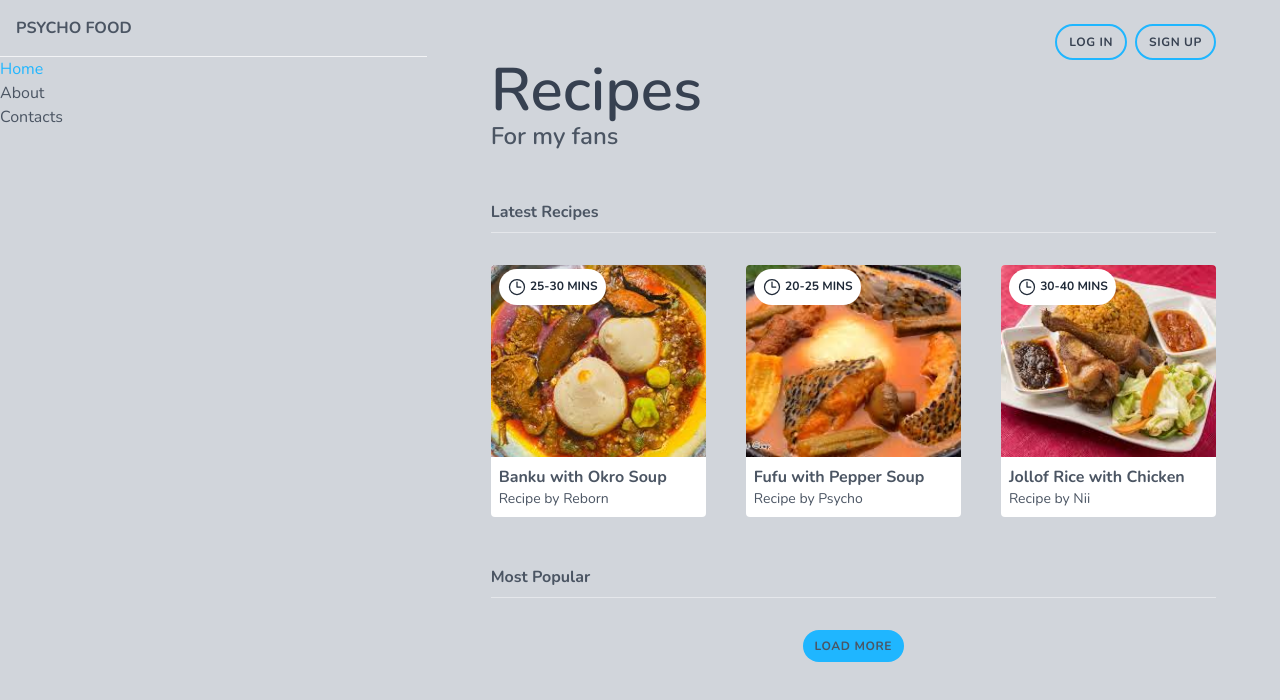
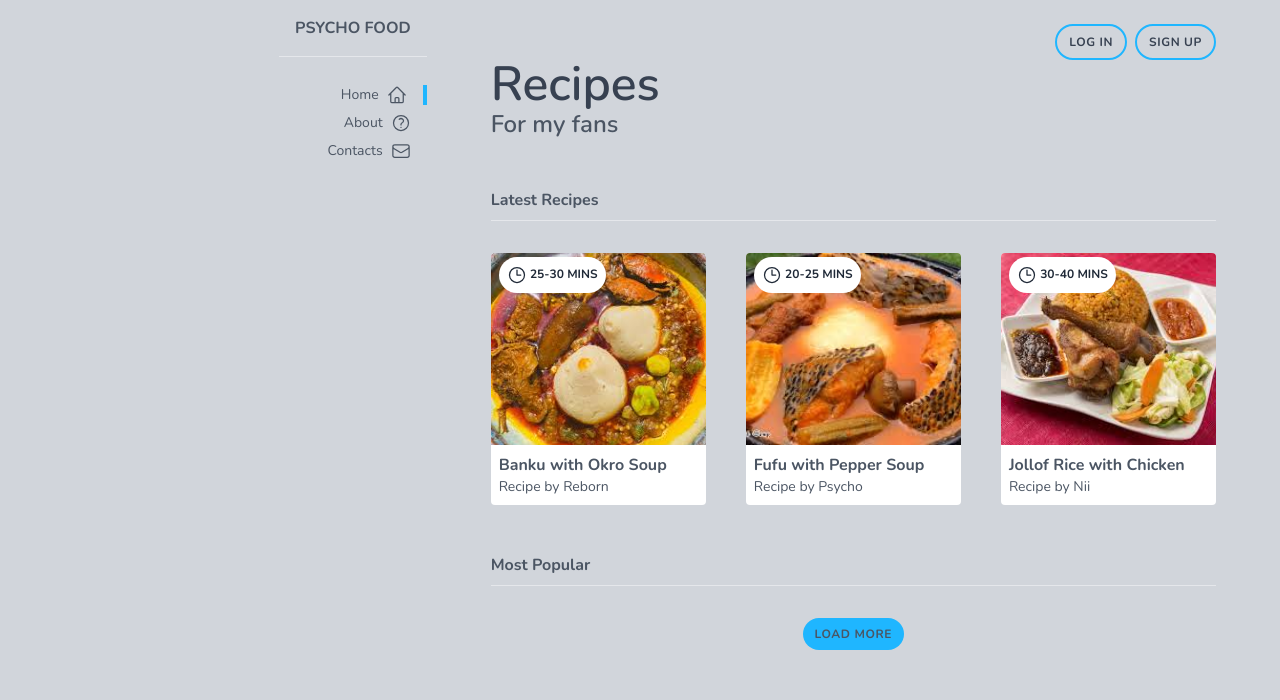
Before and after one commit to CyrilAshong/Tailwind, a website: page src/index.html in a window 1280 px wide. Drawn offline with nearby package versions, Linux system fonts and the light colour scheme.

Commit message:
Tailwind

```diff
--- a/src/index.html
+++ b/src/index.html
@@ -9,31 +9,42 @@
 <body class="text-gray-600 font-body bg-gray-300">
     <!-- content -->
     <div class="grid md:grid-cols-3 ">
-        <div class="md:span-col-1">
-            <nav>
-                <div>
-                    <h1 class="font-bold uppercase p-4 border-b border-gray-100">
-                        <a href="/">Psycho Food</a>
+        <div class="md:span-col-1 md:flex md:justify-end">
+            <nav class="text-right">
+                <div class="flex justify-between items-center border-b">
+                    <h1 class="font-bold uppercase p-4 border-gray-100">
+                        <a class="hover:text-primary" href="/">Psycho Food</a>
                     </h1>
+                    <div class="px-4 md:hidden cursor-pointer" id="burger">
+                        <svg class="w-6" xmlns="http://www.w3.org/2000/svg" fill="none" viewBox="0 0 24 24" stroke-width="1.5" stroke="currentColor" class="w-6 h-6">
+                            <path stroke-linecap="round" stroke-linejoin="round" d="M3.75 6.75h16.5M3.75 12h16.5m-16.5 5.25h16.5" />
+                        </svg>
+                    </div>
                 </div>
-                <ul>
-                    <li class="text-primary">
-                        <a href="#">
+                <ul class="text-sm mt-6 hidden md:block" id="menu">
+                    <li class="py-1">
+                        <a href="#" class="px-4 flex justify-end border-r-4 border-primary">
                             <span>Home</span>
+                            <svg class="w-5 ml-2" xmlns="http://www.w3.org/2000/svg" fill="none" viewBox="0 0 24 24" stroke-width="1.5" stroke="currentColor" class="w-6 h-6">
+                                <path stroke-linecap="round" stroke-linejoin="round" d="m2.25 12 8.954-8.955c.44-.439 1.152-.439 1.591 0L21.75 12M4.5 9.75v10.125c0 .621.504 1.125 1.125 1.125H9.75v-4.875c0-.621.504-1.125 1.125-1.125h2.25c.621 0 1.125.504 1.125 1.125V21h4.125c.621 0 1.125-.504 1.125-1.125V9.75M8.25 21h8.25" />
+                            </svg>
                         </a>
                     </li>
-                </ul>
-                <ul>
-                    <li>
-                        <a href="#">
+                    <li class="py-1">
+                        <a href="#" class="px-4 flex justify-end">
                             <span>About</span>
+                            <svg class="w-5 ml-2" xmlns="http://www.w3.org/2000/svg" fill="none" viewBox="0 0 24 24" stroke-width="1.5" stroke="currentColor" class="w-6 h-6">
+                                <path stroke-linecap="round" stroke-linejoin="round" d="M9.879 7.519c1.171-1.025 3.071-1.025 4.242 0 1.172 1.025 1.172 2.687 0 3.712-.203.179-.43.326-.67.442-.745.361-1.45.999-1.45 1.827v.75M21 12a9 9 0 1 1-18 0 9 9 0 0 1 18 0Zm-9 5.25h.008v.008H12v-.008Z" />
+                            </svg>
                         </a>
                     </li>
-                </ul>
-                <ul>
-                    <li>
-                        <a href="#">
+                    <li class="py-1">
+                        <a href="#" class="px-4 flex justify-end">
                             <span>Contacts</span>
+                            <svg class="w-5 ml-2" xmlns="http://www.w3.org/2000/svg" fill="none" viewBox="0 0 24 24" stroke-width="1.5" stroke="currentColor" class="w-6 h-6">
+                                <path stroke-linecap="round" stroke-linejoin="round" d="M21.75 6.75v10.5a2.25 2.25 0 0 1-2.25 2.25h-15a2.25 2.25 0 0 1-2.25-2.25V6.75m19.5 0A2.25 2.25 0 0 0 19.5 4.5h-15a2.25 2.25 0 0 0-2.25 2.25m19.5 0v.243a2.25 2.25 0 0 1-1.07 1.916l-7.5 4.615a2.25 2.25 0 0 1-2.36 0L3.32 8.91a2.25 2.25 0 0 1-1.07-1.916V6.75" />
+                            </svg>
+
                         </a>
                     </li>
                 </ul>
@@ -42,13 +53,13 @@
 
        <main class="px-16 py-6 md:col-span-2">
             <div class="flex justify-center md:justify-end">
-                <a href="" class="btn text-gray-700 border-primary border-2">log In</a>
-                <a href="" class="btn text-gray-700 ml-2 border-primary border-2">Sign Up</a>
+                <a href="" class="btn text-gray-700 border-primary border-2 hover:bg-primary hover:text-white">log In</a>
+                <a href="" class="btn text-gray-700 ml-2 border-primary border-2 hover:bg-primary hover:text-white">Sign Up</a>
             </div>
 
 
             <header>
-                <h2 class="text-gray-700 text-6xl font-semibold">Recipes</h2>
+                <h2 class="text-gray-700 text-5xl font-semibold cursor-pointer">Recipes</h2>
                 <h3 class="text-2xl font-semibold">For my fans</h3>
             </header>
 
@@ -107,7 +118,7 @@
                 </div>
 
                 <div class="flex justify-center">
-                    <div class="btn bg-primary flex">Load More</div>
+                    <div class="btn bg-primary flex hover:bg-white">Load More</div>
                 </div>
             </div>
 
```
Also changed, not shown: public/output.css.
